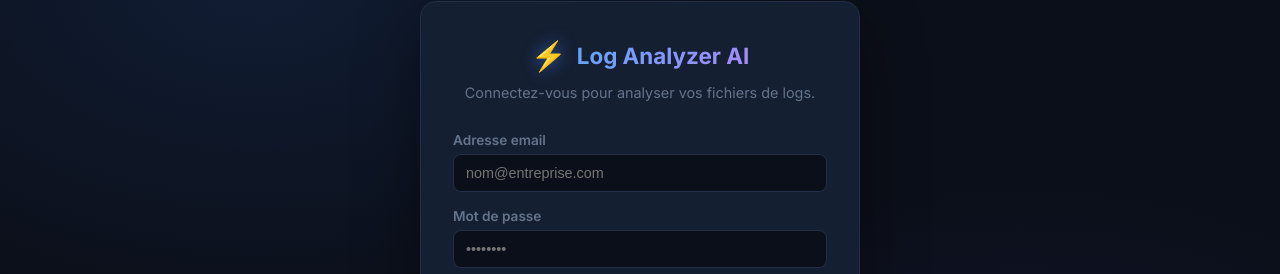
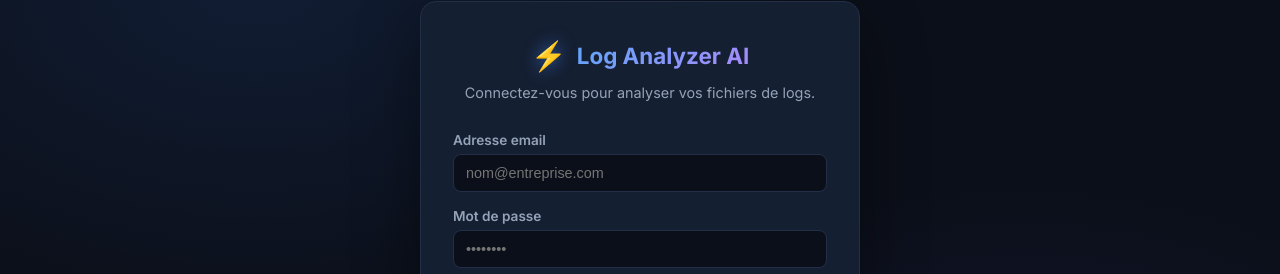
Before and after one commit to souissianas/log-analyzer-ai, a React (Vite) app in the folder frontend/: page / in a window 1280 px wide. Shown: the part 176-450 px from the top of the page. Built offline with nearby package versions, Linux system fonts and the light colour scheme; no server answers.

Commit message:
Update styles.css

```diff
--- a/frontend/src/styles.css
+++ b/frontend/src/styles.css
@@ -6,7 +6,7 @@
   --surface-2: #222f47;
   --surface-3: #2e3e5c;
   --text: #f8fafc;
-  --muted: #64748b;
+  --muted: #94a3b8;
   --accent: #3b82f6;
   --accent-hover: #1d4ed8;
   --accent-glow: rgba(59, 130, 246, 0.15);
@@ -45,7 +45,7 @@ body.theme-light {
   --surface:   #f5f1ea;
   --surface-2: #ddd8ce;
   --text:      #2c2520;
-  --muted:     #7a6f64;
+  --muted:     #6b6055;
   --accent:    #2a6db5;
   --accent-hover: #1e5a9e;
   --error:     #c0392b;
@@ -67,7 +67,7 @@ body.theme-light {
 
   --level-unk-bg: rgba(122, 111, 100, 0.08);
   --level-unk-border: rgba(122, 111, 100, 0.3);
-  --level-unk-text: #7a6f64;
+  --level-unk-text: #6b6055;
 }
 
 /* Cartes et surfaces */
@@ -1029,7 +1029,7 @@ body {
 /* Descriptive text in forgot/reset forms */
 .forgot-desc {
   font-size: 0.875rem;
-  color: var(--text-muted, #8b9ab0);
+  color: var(--muted);
   margin-bottom: 1.25rem;
   line-height: 1.5;
 }
```
